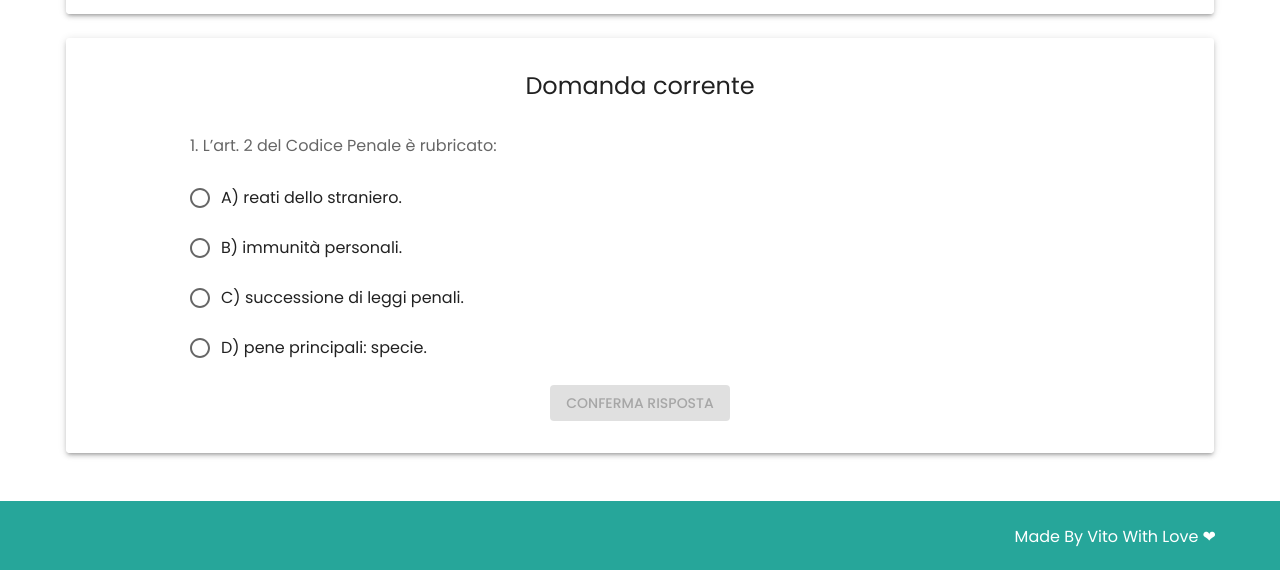
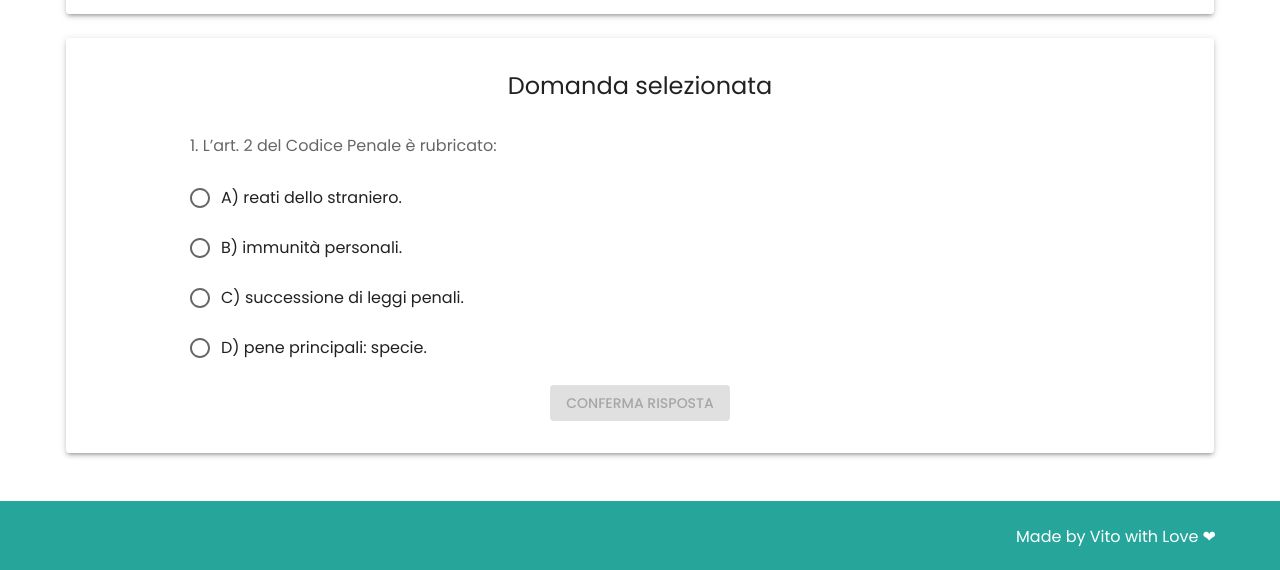
Before and after one commit to VvsGitH/studio-banca-dati-polizia-stato-2022, a React (Vite) app in the folder ui/: page / in a window 1280 px wide. Shown: the part 335-905 px from the top of the page. Built offline with nearby package versions, Linux system fonts and the light colour scheme.

Commit message:
Fix: small text improvements

```diff
--- a/ui/src/components/design/footer/footer.component.tsx
+++ b/ui/src/components/design/footer/footer.component.tsx
@@ -16,7 +16,7 @@ export default function Footer(): JSX.Element {
             textAlign="right"
             sx={{ color: theme.palette.primary.contrastText }}
           >
-            Made By Vito With Love ❤
+            Made by Vito with Love ❤
           </Typography>
         </Box>
       </Container>
--- a/ui/src/components/randomizer/randomizer.component.tsx
+++ b/ui/src/components/randomizer/randomizer.component.tsx
@@ -83,7 +83,7 @@ export default function RandomizerComponent(): JSX.Element {
             </Grid>
           </Fieldset>
           <br />
-          <Fieldset legend="Domanda corrente">
+          <Fieldset legend="Domanda selezionata">
             <QuestionComponent id={question.questionId} question={question.question} />
           </Fieldset>
         </Container>
```
